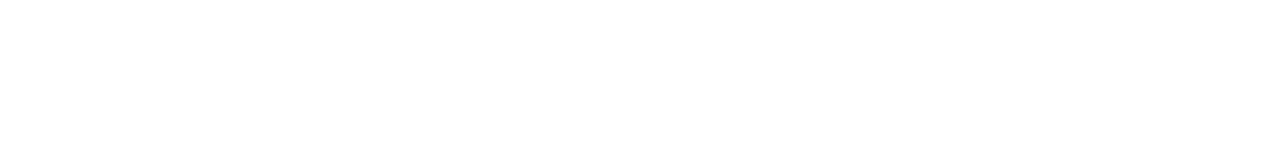
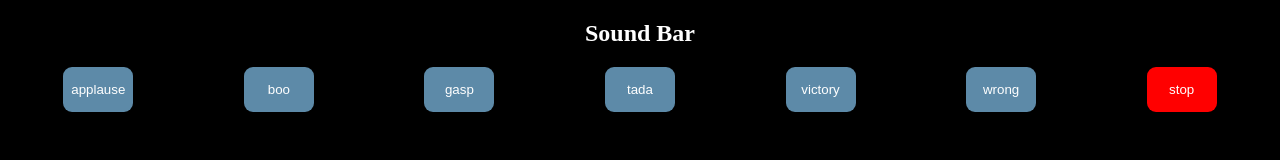
Before and after one commit to acciojob/Soundbar-ArpitaAmbalkar, a website: page main.html in a window 1280 px wide. Drawn offline with Linux system fonts and the light colour scheme.

Commit message:
created a submission

```diff
--- a/main.html
+++ b/main.html
@@ -8,6 +8,10 @@
 
 <body>
 	<!-- the entire body must be written by student -->
+	<h2>Sound Bar</h2>
+	<div id="buttons">
+
+	</div>
     <script type="text/javascript" src="./script.js">
 </script>
 
--- a/script.js
+++ b/script.js
@@ -1 +1,38 @@
 //your JS code here. If required.
+let sounds=['applause','boo','gasp','tada','victory','wrong']
+let div=document.getElementById("buttons");
+
+sounds.forEach((sound)=>{
+	const audio=document.createElement("audio");
+	audio.src=`./source${sound}.mp3`;
+	audio.id="sound";
+	audio.preload='auto';
+	document.body.appendChild(audio);
+		const btn=document.createElement("button");
+		btn.className="btn";
+		btn.textContent=sound;
+		btn.addEventListener("click",()=>{
+			stopSounds();
+			const elem=document.getElementById("sound");
+			elem.currentTime=0;
+			const p=elem.play();
+		});
+	div.appendChild(btn);
+})
+
+const stopBtn=document.createElement("button");
+stopBtn.id="stop";
+stopBtn.textContent="stop";
+stopBtn.addEventListener("click",stopSounds);
+div.appendChild(stopBtn);
+
+
+function stopSounds(){
+	sounds.forEach((sound)=>{
+		const elem=document.getElementById(sound);
+		if(!elem) return;
+		elem.pause();
+		elem.currentTime=0;
+	});
+
+}
--- a/styles.css
+++ b/styles.css
@@ -1 +1,28 @@
 /*  your css code here. If applicable */
+body{
+	background-color:black;
+}
+h2{
+	text-align:center;
+	color:white;
+}
+#buttons{
+	display:flex;
+	justify-content:space-around;
+}
+.btn{
+	border:none;
+	width:70px;
+	height:45px;
+	border-radius:9px;
+	background-color:#5D8AA8;
+	color:white;
+}
+#stop{
+	border:none;
+	width:70px;
+	height:45px;
+	border-radius:9px;
+	background-color:red;
+	color:white;
+}
```
